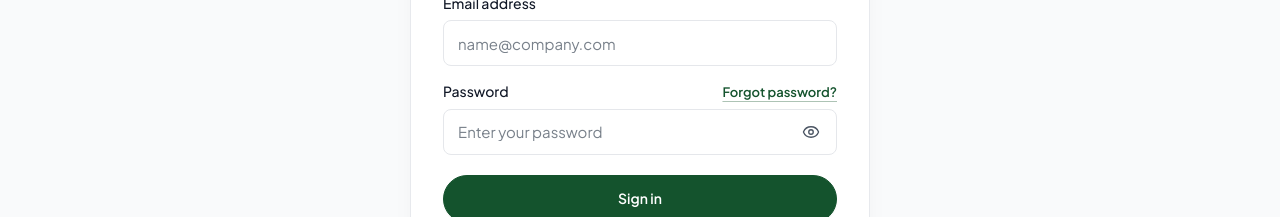
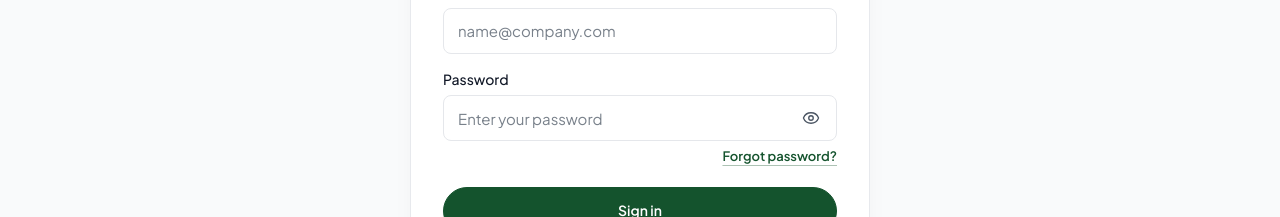
Before and after one commit to Abdullaheisa/Revix-System, a Next.js app in the folder frontend/: page /en/login in a window 1280 px wide. Shown: the part 334-551 px from the top of the page. Built offline with nearby package versions, Linux system fonts and the light colour scheme; no server answers.

Commit message:
ui(login): move forgot password link below password input

```diff
--- a/frontend/src/components/auth/LoginForm.tsx
+++ b/frontend/src/components/auth/LoginForm.tsx
@@ -200,16 +200,9 @@ export function LoginForm({
           required
         />
 
+        <div className="space-y-1.5">
           <FormInput
             label={copy.passwordLabel}
-          labelEnd={
-            <Link
-              href="/forgot-password"
-              className="text-[13px] font-semibold text-revix-primary underline decoration-revix-primary/35 underline-offset-4 transition-colors hover:text-revix-primary-hover focus-visible:outline-2 focus-visible:outline-offset-2 focus-visible:outline-revix-primary"
-            >
-              {copy.forgotPasswordLink}
-            </Link>
-          }
             type={showPassword ? "text" : "password"}
             name="password"
             autoComplete="current-password"
@@ -235,6 +228,15 @@ export function LoginForm({
               </button>
             }
           />
+          <div className="flex justify-end">
+            <Link
+              href="/forgot-password"
+              className="text-[13px] font-semibold text-revix-primary underline decoration-revix-primary/35 underline-offset-4 transition-colors hover:text-revix-primary-hover focus-visible:outline-2 focus-visible:outline-offset-2 focus-visible:outline-revix-primary"
+            >
+              {copy.forgotPasswordLink}
+            </Link>
+          </div>
+        </div>
 
         <div className="pt-1">
           <Button
```
Lines whose indentation alone changed are shown as unchanged.
